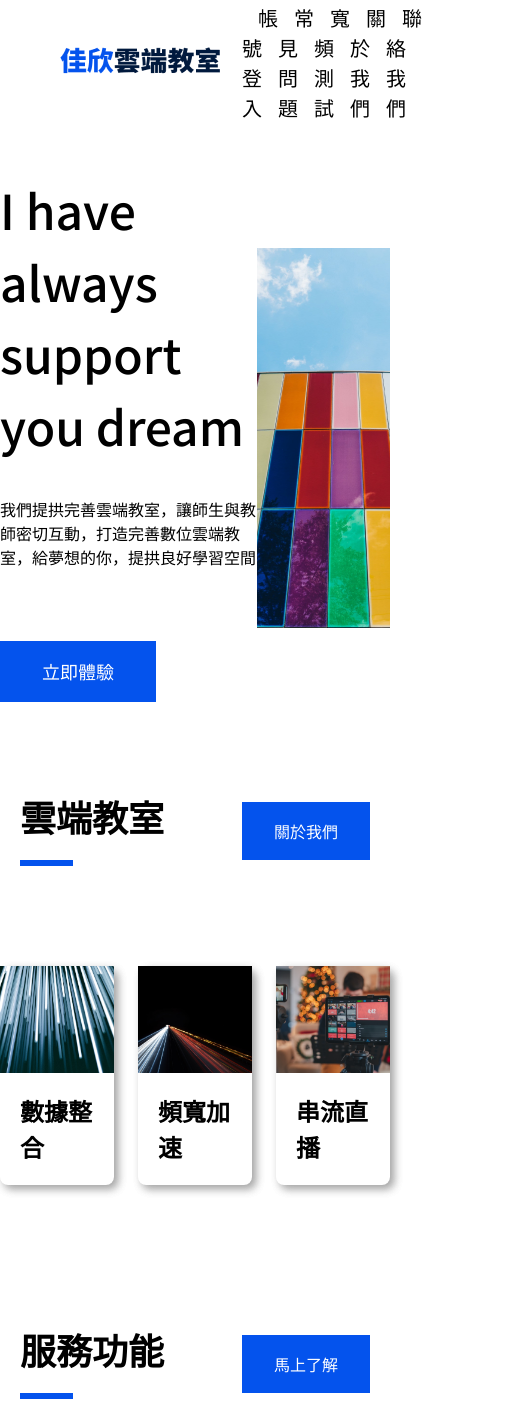
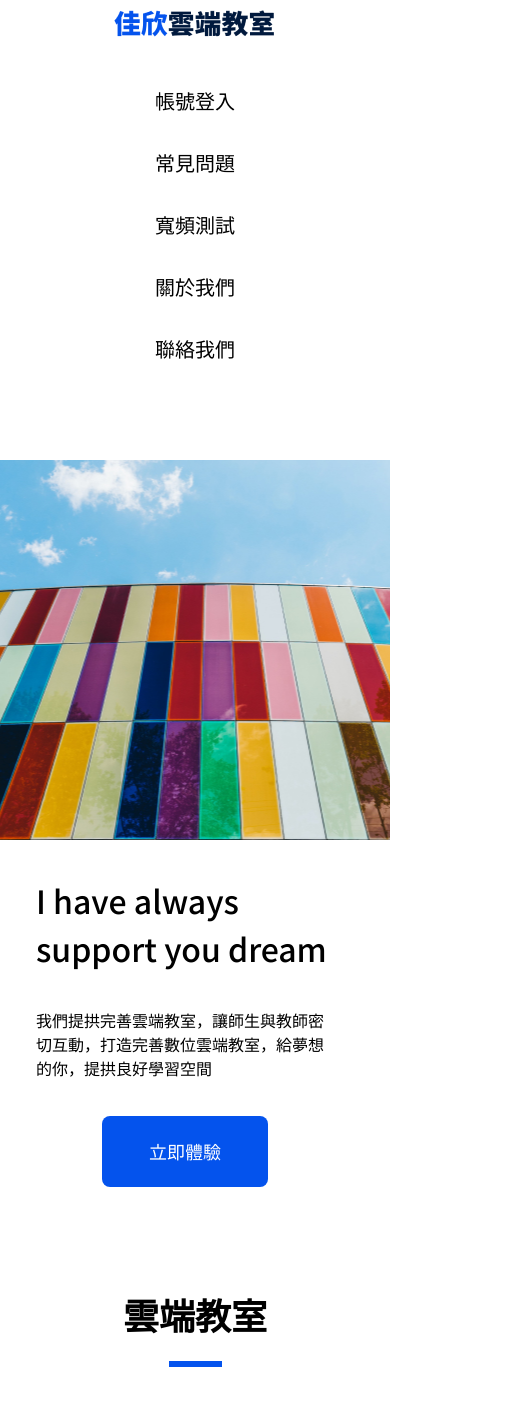
Before and after one commit to zz41354899/new-project, a plain HTML site: page index.html in a window 390 px wide. Shown: the part 37-1453 px from the top of the page, 520 px wide, since content can reach past the window. Drawn offline with nearby package versions, Linux system fonts and the light colour scheme.

Commit message:
commit newdata

```diff
--- a/css/style.css
+++ b/css/style.css
@@ -40,7 +40,8 @@ a {
 	color: #000;
 	transition: all .3s ease-in;
 	font-size: 20px;
-	padding-left: 1rem;
+    display: block;
+    padding-right: 2rem;
 }
 .menu a:hover{
 	color: #999;
@@ -49,8 +50,11 @@ a {
 	display: flex;
 	justify-content: center;
 	align-items: center;
-	padding-top: 50px;
-	padding-bottom: 50px;
+	padding-top: 80px;
+	padding-bottom: 80px;
+}
+.showcase-header{
+	margin-right: 20px;
 }
 .showcase-header h2 {
 	font-size: 3rem;
@@ -68,10 +72,11 @@ a {
 	height: 380px;
 }
 .btn {
-	margin-top: 36px;
+	border-radius: 8px;
+	/* margin-top: 36px; */
 	display: inline-block;
 	font-size: 18px;
-	padding: 15px 40px;
+	padding: 20px 45px;
 	color: #fff;
 	background: #0453ed;
 	text-align: center;
@@ -98,11 +103,13 @@ a {
 }
 
 .section-course a {
+
+	border-radius: 8px;
 	display: inline-block;
 	font-size: 16px;
 	color: #fff;
-	margin-top: 30px;
-	padding: 15px 30px;
+
+	padding: 20px 35px;
 	background: #0453ed;
 	text-align: center;
 	border: 2px solid  transparent;
@@ -136,7 +143,7 @@ a {
 	flex-direction: column;
 	align-items: center;
 	justify-content: space-evenly;
-	flex: 1 1 350px;
+	max-width: 350px;
 	border-radius: 8px;
 	box-shadow: 4px 4px 8px 0px rgba(0, 0, 0, 0.25),
 		4px 4px 8px 0px rgba(101, 101, 101, 0.25);
@@ -165,8 +172,10 @@ a {
 	flex-direction: column;
 	justify-content: space-evenly;
 	align-items: center;
-	flex: 1 1 300px;
-	padding: 40px;
+	max-width: 350px;
+	flex: 1;
+	padding: 60px;
+	border-radius: 8px;
 	transition: all .3s ease-in;
 	background: #2367ec;
 	color: #fff;
@@ -206,6 +215,7 @@ a {
 /* section-contact */
 .section-contact{
 	display: flex;
+	margin-top: 100px;
 	margin-bottom: 100px;
 	justify-content: space-around;
 	align-items: center;
@@ -259,3 +269,81 @@ a {
 	width: 53px;
 	border: 3px solid #0453ed;
 }
+
+@media (max-width:768px){
+	.header{
+		flex-direction: column;
+	}
+	.menu {
+		margin-top: 20px;
+	}
+	.showcase {
+		flex-direction: column-reverse;
+	}
+	.section-course a{
+		display: none;
+	}
+	.btn-c{
+		display: flex;
+		justify-content: center;
+ 		align-items: center;
+	}
+	.showcase-header h2{
+		font-size: 2rem;
+		margin: 36px;
+	}
+	.showcase-header p {
+		margin: 36px;
+	}
+	.card-course{
+		flex-direction: column;
+	}
+	.cards {
+		min-width: 300px;
+	}
+	.cards-function{
+		flex-direction: column;
+	}
+	.section-course{
+		justify-content: center;
+	}
+	.line{
+		margin: 0 auto;
+	}
+	.section-contact{
+		flex-direction: column;
+	}
+	.section-text{
+		margin-top:50px;
+		max-width: 300px;
+	}
+	.footer-section{
+		flex-direction: column;
+	}
+	.info{
+		margin-bottom: 30px;
+		text-align: center;
+	}
+	.footer-menu{
+		margin-bottom: 30px;
+	}
+}
+
+
+@media (max-width:414px){
+	.menu {
+		display: flex;
+		flex-direction: column;
+	}
+	.menu a{
+		padding-right: 0;
+		padding-top: 1rem;
+		padding-bottom: 1rem;
+	}
+	.footer-section{
+		flex-direction: column;
+	}
+	.card{
+		max-width: 260px;
+	}
+}
--- a/index.html
+++ b/index.html
@@ -33,7 +33,9 @@
                 <P>
                     我們提拱完善雲端教室，讓師生與教師密切互動，打造完善數位雲端教室，給夢想的你，提拱良好學習空間
                 </P>
-                <a href="#" class="btn">立即體驗</a>
+                <div class="btn-c">
+                    <a href="#" class="btn">立即體驗</a>
+                </div>
             </div>
             <div class="showcase-content"></div>
         </div>
```
Also changed, not shown: img/Vector-03.png, img/Vector.png.
